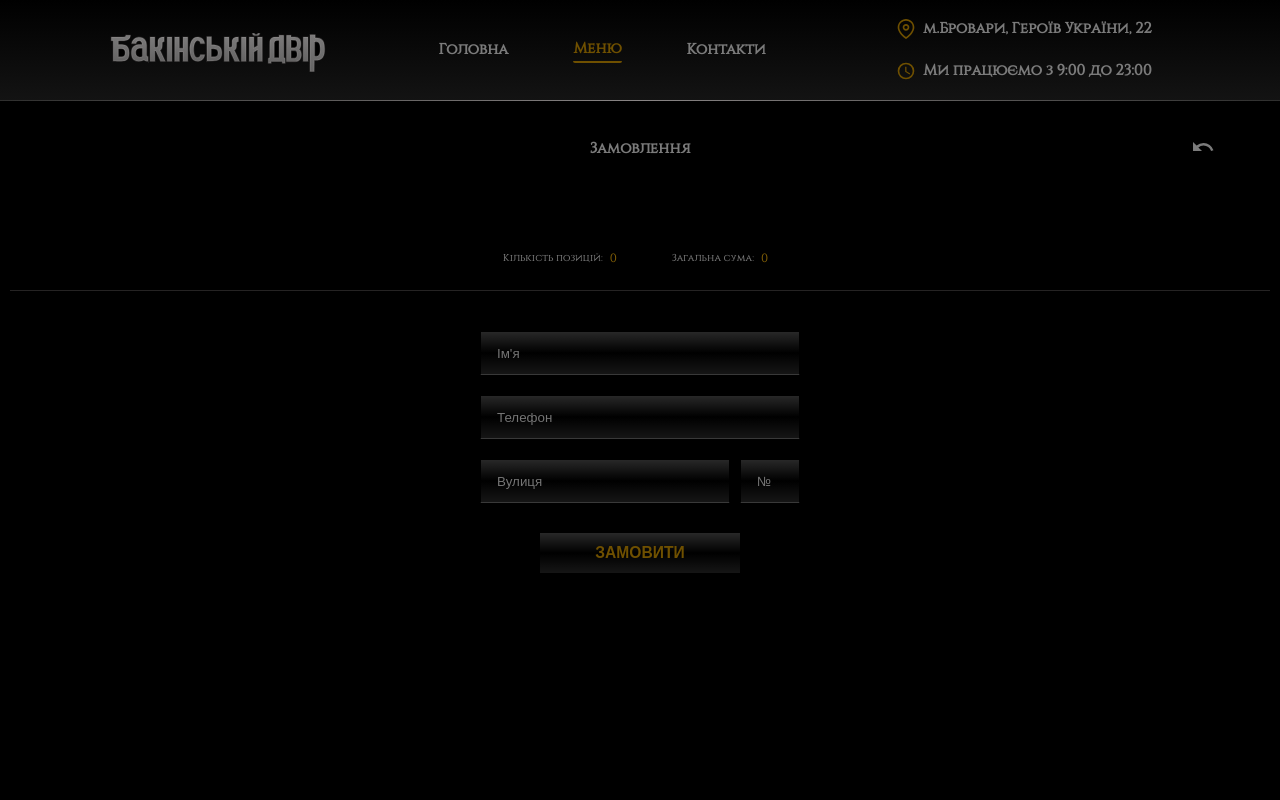
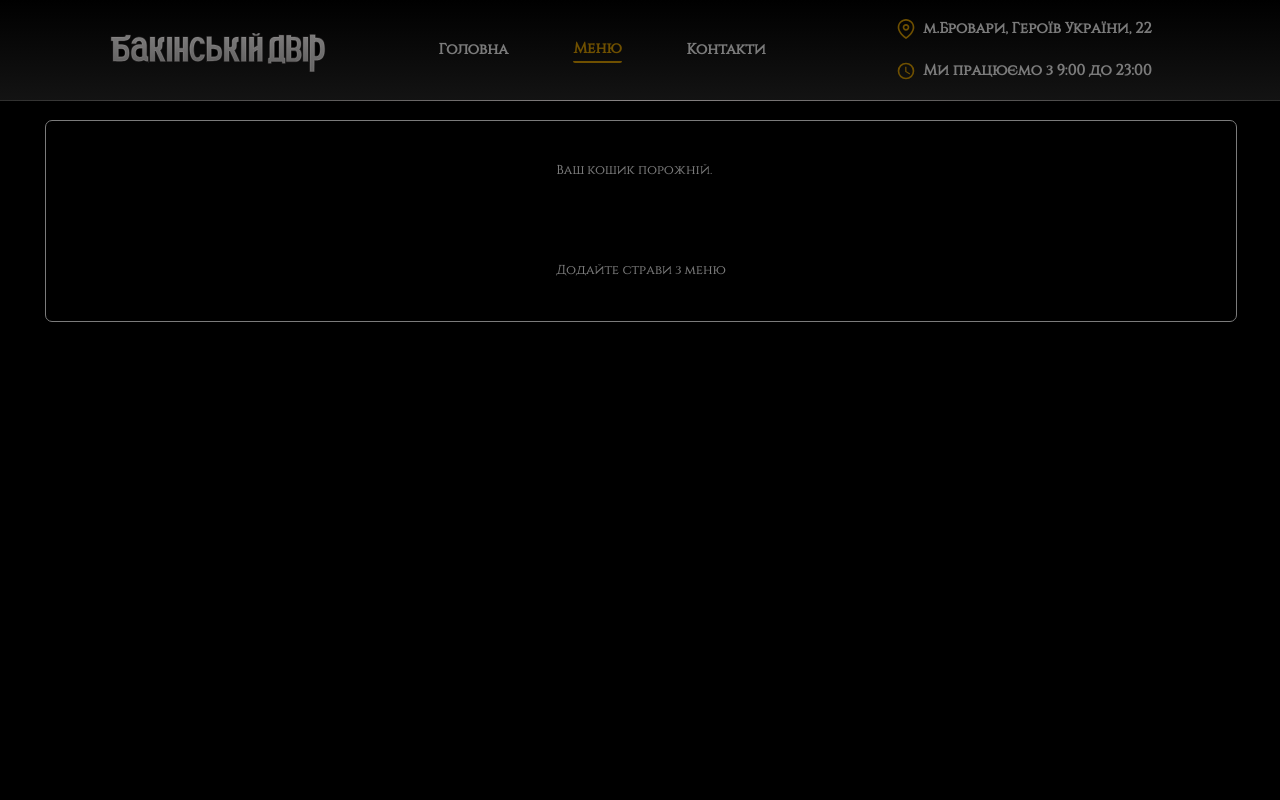
Before and after one commit to BalkoVV/BakuYard, a React (Create React App) app: page /menu/basket in a window 1280 px wide. Shown: the top 800 px of the page. Built offline with nearby package versions, Linux system fonts and the light colour scheme.

Commit message:
150424-1455
+basket Чекайте дзвінка адміністратора для підтвердження

```diff
--- a/src/components/Basket/Basket.jsx
+++ b/src/components/Basket/Basket.jsx
@@ -1,3 +1,237 @@
+// import React, { useContext, useState, useEffect } from "react";
+// import { NavLink } from "react-router-dom";
+// import CartContext from "components/CartProvider/CartProvider";
+
+// import { ReactComponent as ToMenuIcon } from 'images/undo.svg';
+// import styles from 'components/Basket/Basket.module.css';
+
+// export const Basket = () => {
+//   const { cartItems, increaseQuantity, decreaseQuantity, clearCart } = useContext(CartContext);
+//   const [totalPrice, setTotalPrice] = useState(0);
+//   const [totalItems, setTotalItems] = useState(0);
+//   const [name, setName] = useState("");
+//   const [phoneNumber, setPhoneNumber] = useState("");
+//   const [isNameValid, setIsNameValid] = useState(false);
+//   const [isPhoneNumberValid, setIsPhoneNumberValid] = useState(false);
+//   const [orderCompleted, setOrderCompleted] = useState(false);
+//   const [basketEmpty, setBasketEmpty] = useState(false);
+
+
+
+
+//   useEffect(() => {
+//     const contentElements = document.querySelectorAll(`.${styles.fades}`);
+//     contentElements.forEach((element, index) => {
+//       setTimeout(() => {
+//         element.style.opacity = '1';
+//       }, 30 * index);
+//     });
+//   }, []);
+
+//   useEffect(() => {
+//     const calculateTotalPrice = () => {
+//       const total = cartItems.reduce((acc, item) => {
+//         return acc + (parseFloat(item.ціна) * item.quantity);
+//       }, 0);
+//       setTotalPrice(total);
+//     };
+
+//     const calculateTotalItems = () => {
+//       const total = cartItems.reduce((acc, item) => {
+//         return acc + item.quantity;
+//       }, 0);
+//       setTotalItems(total);
+//     };
+
+//     calculateTotalPrice();
+//     calculateTotalItems();
+//     setBasketEmpty(cartItems.length === 0);
+//   }, [cartItems]);
+
+
+
+
+//   useEffect(() => {
+//     const storedName = localStorage.getItem("customerName") || "";
+//     const storedPhoneNumber = localStorage.getItem("customerPhoneNumber") || "";
+//     setName(storedName);
+//     setPhoneNumber(storedPhoneNumber);
+//   }, []);
+
+
+
+
+//   const handleNameChange = (event) => {
+//     const value = event.target.value;
+//     const nameRegex = /^[A-Za-zА-Яа-яҐґЄєІіЇї]{3,15}$/;
+//     setIsNameValid(nameRegex.test(value));
+//     setName(value);
+//   };
+
+//   const handlePhoneNumberChange = (event) => {
+//     const value = event.target.value;
+//     const phoneRegex = /^\d{10}$/;
+//     setIsPhoneNumberValid(phoneRegex.test(value));
+//     setPhoneNumber(value);
+//   };
+
+//   const isOrderButtonActive = () => {
+//     return cartItems.length > 0 && isNameValid && isPhoneNumberValid;
+//   };
+
+
+
+//   const handleSubmitOrder = () => {
+//     if (isOrderButtonActive()) {
+//       const botToken = '7074161122:AAGCX_7aMobZIj6F6pTpURI2fopAgf8SVMU';
+//       const botChatId = 539872126;
+
+//       const message = `
+//         New order!
+
+//         Name: ${name}
+//         Phone Number: ${phoneNumber}
+
+//         Items:
+//         ${cartItems.map(item => `${item.назва}: ${item.quantity} pcs.`).join('\n')}
+
+//         Total Price: ${totalPrice} UAH
+//       `;
+
+//       fetch(`https://api.telegram.org/bot${botToken}/sendMessage`, {
+//         method: 'POST',
+//         headers: {
+//           'Content-Type': 'application/json',
+//         },
+//         body: JSON.stringify({
+//           chat_id: botChatId,
+//           text: message,
+//         }),
+//       })
+//         .then(response => {
+//           if (!response.ok) {
+//             throw new Error('Failed to send message to Telegram bot');
+//           }
+//           console.log('Order details sent successfully');
+//           clearCart(); // Очистка кошика після успішного замовлення
+//           setName(""); // Очистка поля імені після успішного замовлення
+//           setPhoneNumber(""); // Очистка поля номера телефону після успішного замовлення
+//           setOrderCompleted(true);
+//         })
+//         .catch(error => {
+//           console.error('Error sending order details:', error);
+//         });
+//     }
+//   };
+
+//   return (
+//     <div  className={styles.basket}>
+
+//       <div className={styles.basketContainer}>
+//       <h1 className={styles.basketTitle}>Замовлення</h1>
+//         <div className={`${styles.basketBox} ${styles.fades}`}>
+
+//             <NavLink to="/menu" className={styles.toMenuLink}>
+//               <ToMenuIcon/>
+//             </NavLink>
+//             {basketEmpty ? (
+//             <span className={styles.emptyBasketMessage}>
+//               <p>Ваш кошик порожній.</p>
+//               <p>Додайте страви з меню.</p>
+//             </span>
+//           ) : (
+//             <ul className={styles.basketList}>
+//               {cartItems.map((item) => (
+//                 <li className={styles.basketListItem} key={item.id}>
+//                   <div className={styles.borderDecorative}></div>
+//                   <span className={styles.basketListItemName}>
+//                     {item.назва}
+//                   </span>
+//                   <span className={styles.basketListItemCounter}>
+//                     <button className={styles.basketListItemDecrease} onClick={() => decreaseQuantity(item.id)}>
+//                       -
+//                     </button>
+//                     <span className={styles.basketListItemQuantity}>
+//                       {item.quantity}
+//                     </span>
+//                     <button className={styles.basketListItemIncrease} onClick={() => increaseQuantity(item.id)}>
+//                       +
+//                     </button>
+//                   </span>
+//                   <span className={styles.basketListItemPrice}>
+//                     {item.ціна}
+//                   </span>
+//                 </li>
+//               ))}
+//             </ul>
+//           )}
+
+//           <div className={styles.basketOrderInfo}>
+//               <p className={styles.fades}>
+//                 <span>Кількість позицій: </span>
+//                 <span className={styles.basketTotalQuantity}>{totalItems}</span>
+//               </p>
+//               <p className={styles.fades}>
+//                 <span>Загальна сума:</span>
+//                 <span className={styles.basketTotalPrice}>{totalPrice}</span>
+//               </p>
+//             </div>
+
+//         <div className={styles.basketMakeOrder}>
+
+//             <div className={styles.basketInputBox}>
+
+
+//                 <input
+//                 className={styles.basketInput}
+//                 type="text" placeholder="Ім'я"
+//                 value={name}
+//                 onChange={handleNameChange}
+//                 />
+
+//                 <input
+//                 className={styles.basketInput}
+//                 type="text" placeholder="Телефон"
+//                 value={phoneNumber}
+//                 onChange={handlePhoneNumberChange}
+//                 />
+
+
+//               <div className={styles.basketInputAddressBox}>
+//                 <input
+//                 className={`${styles.basketInput} ${styles.basketInputStreet}`}
+//                 type="text" placeholder="Вулиця"
+//                 value={phoneNumber}
+//                 onChange={handlePhoneNumberChange}
+//                 />
+
+//                 <input
+//                 className={`${styles.basketInput} ${styles.basketInputNumber}`}
+//                 type="text" placeholder="№"
+//                 value={phoneNumber}
+//                 onChange={handlePhoneNumberChange}
+//                 />
+//               </div>
+//             </div>
+
+//             <button
+//               className={styles.buttonMakeOrder}
+//               onClick={handleSubmitOrder}
+//               disabled={!isOrderButtonActive()}>
+//               <h3>Замовити</h3>
+//             </button>
+
+//             </div>
+//               {orderCompleted && <p className={styles.orderDone}>Замовлення оформлене. Чекайте дзвінка адміністратора для підтвердження</p>}
+//          </div>
+
+//     </div>
+// </div>
+//   );
+// };
+
+// export default Basket;
+
 import React, { useContext, useState, useEffect } from "react";
 import { NavLink } from "react-router-dom";
 import CartContext from "components/CartProvider/CartProvider";
@@ -14,8 +248,7 @@ export const Basket = () => {
   const [isNameValid, setIsNameValid] = useState(false);
   const [isPhoneNumberValid, setIsPhoneNumberValid] = useState(false);
   const [orderCompleted, setOrderCompleted] = useState(false);
-
-
+  const [basketEmpty, setBasketEmpty] = useState(false);
 
   useEffect(() => {
     const contentElements = document.querySelectorAll(`.${styles.fades}`);
@@ -43,6 +276,7 @@ export const Basket = () => {
 
     calculateTotalPrice();
     calculateTotalItems();
+    setBasketEmpty(cartItems.length === 0);
   }, [cartItems]);
 
   useEffect(() => {
@@ -69,8 +303,6 @@ export const Basket = () => {
   const isOrderButtonActive = () => {
     return cartItems.length > 0 && isNameValid && isPhoneNumberValid;
   };
-
-
 
   const handleSubmitOrder = () => {
     if (isOrderButtonActive()) {
@@ -115,54 +347,57 @@ export const Basket = () => {
     }
   };
 
+  useEffect(() => {
+    if (basketEmpty || orderCompleted) {
+      document.body.style.overflow = 'hidden';
+    } else {
+      document.body.style.overflow = 'auto';
+    }
+
+    return () => {
+      document.body.style.overflow = 'auto';
+    };
+  }, [basketEmpty, orderCompleted]);
+
   return (
-    <div  className={styles.basket}>
-
+    <div className={styles.basket}>
       <div className={styles.basketContainer}>
         <h1 className={styles.basketTitle}>Замовлення</h1>
         <div className={`${styles.basketBox} ${styles.fades}`}>
-
           <NavLink to="/menu" className={styles.toMenuLink}>
             <ToMenuIcon/>
           </NavLink>
-
+          {basketEmpty ? (
+            <span className={styles.emptyBasketMessage}>
+              <p>Ваш кошик порожній.</p>
+              <p>Додайте страви з меню</p>
+            </span>
+          ) : (
             <ul className={styles.basketList}>
               {cartItems.map((item) => (
-
                 <li className={styles.basketListItem} key={item.id}>
                   <div className={styles.borderDecorative}></div>
-
                   <span className={styles.basketListItemName}>
                     {item.назва}
                   </span>
-                {/* {item.обєм}  */}
-
                   <span className={styles.basketListItemCounter}>
-               <button className={styles.basketListItemDecrease}
-                       onClick={() => decreaseQuantity(item.id)}>
+                    <button className={styles.basketListItemDecrease} onClick={() => decreaseQuantity(item.id)}>
                       -
                     </button>
-
                     <span className={styles.basketListItemQuantity}>
                       {item.quantity}
                     </span>
-
-                <button className={styles.basketListItemIncrease}
-                        onClick={() => increaseQuantity(item.id)}>
+                    <button className={styles.basketListItemIncrease} onClick={() => increaseQuantity(item.id)}>
                       +
                     </button>
-
                   </span>
                   <span className={styles.basketListItemPrice}>
                     {item.ціна}
                   </span>
-
-
-
                 </li>
               ))}
             </ul>
-
+          )}
           <div className={styles.basketOrderInfo}>
             <p className={styles.fades}>
               <span>Кількість позицій: </span>
@@ -173,27 +408,20 @@ export const Basket = () => {
               <span className={styles.basketTotalPrice}>{totalPrice}</span>
             </p>
           </div>
-
           <div className={styles.basketMakeOrder}>
-
             <div className={styles.basketInputBox}>
-
-
               <input
                 className={styles.basketInput}
                 type="text" placeholder="Ім'я"
                 value={name}
                 onChange={handleNameChange}
               />
-
               <input
                 className={styles.basketInput}
                 type="text" placeholder="Телефон"
                 value={phoneNumber}
                 onChange={handlePhoneNumberChange}
               />
-
-
               <div className={styles.basketInputAddressBox}>
                 <input
                   className={`${styles.basketInput} ${styles.basketInputStreet}`}
@@ -201,7 +429,6 @@ export const Basket = () => {
                   value={phoneNumber}
                   onChange={handlePhoneNumberChange}
                 />
-
                 <input
                   className={`${styles.basketInput} ${styles.basketInputNumber}`}
                   type="text" placeholder="№"
@@ -210,18 +437,18 @@ export const Basket = () => {
                 />
               </div>
             </div>
-
             <button
               className={styles.buttonMakeOrder}
               onClick={handleSubmitOrder}
               disabled={!isOrderButtonActive()}>
               <h3>Замовити</h3>
             </button>
-
           </div>
-              {orderCompleted && <p className={styles.orderDone}>Замовлення оформлене. Чекайте дзвінка адміністратора для підтвердження</p>}
+          {orderCompleted && <span className={styles.orderDone}>
+            <p>Замовлення оформлене.</p>
+            <p>Чекайте дзвінка адміністратора для підтвердження</p>
+            </span>}
         </div>
-
       </div>
     </div>
   );
--- a/src/components/Basket/Basket.module.css
+++ b/src/components/Basket/Basket.module.css
@@ -255,13 +255,51 @@ border-bottom: 1px solid rgba(154, 145, 145, 0.239);
    background: linear-gradient(0deg, #ffffff16,#00000000,#ffffff28);
 }
 
+/* .orderDone {
+   position: absolute;
+   display: flex;
+   height: 400px;
+   width: 400px;
+   background-color: rgb(0, 0, 0);
+   border: 1px solid red;
+   border-radius: 7px;
+   top: 12%;
+   left: 3.5%;
+   z-index: 5;
+} */
+
+.emptyBasketMessage,
 .orderDone {
    position: absolute;
-  display: flex;
-  height: 500px;
-  width: 700px;
-  background-color: rgb(0, 0, 0);
-  border: 1px solid red;
-  top: 26%;
-  left: 26%;
+   display: grid;
+   grid-row: center;
+   justify-content: center;
+   align-items: center;
+   height: 200px;
+   min-width: 93%;
+   background-color: rgb(0, 0, 0);
+   box-shadow: 0px 145px 5px 175px rgb(0, 0, 0);
+   backdrop-filter: blur(2.7px);
+   -webkit-backdrop-filter: blur(1.7px);
+   border: 1px solid #7b7b7b;
+   border-radius: 7px;
+   top: 15%;
+   left: 3.5%;
+   z-index: 5;
+   font-size: 13px;
 }
+/* .backdrop {
+   position: fixed;
+   margin-top: 85px;
+   top: 30px;
+   left: 0;
+   width: 100%;
+   height: 100%;
+   background-color: rgba(203, 15, 15, 0.854);
+   z-index: 4;
+   opacity: 1;
+ }
+
+ .isVisible {
+   display: block;
+ } */
```
Lines whose indentation alone changed are shown as unchanged.
